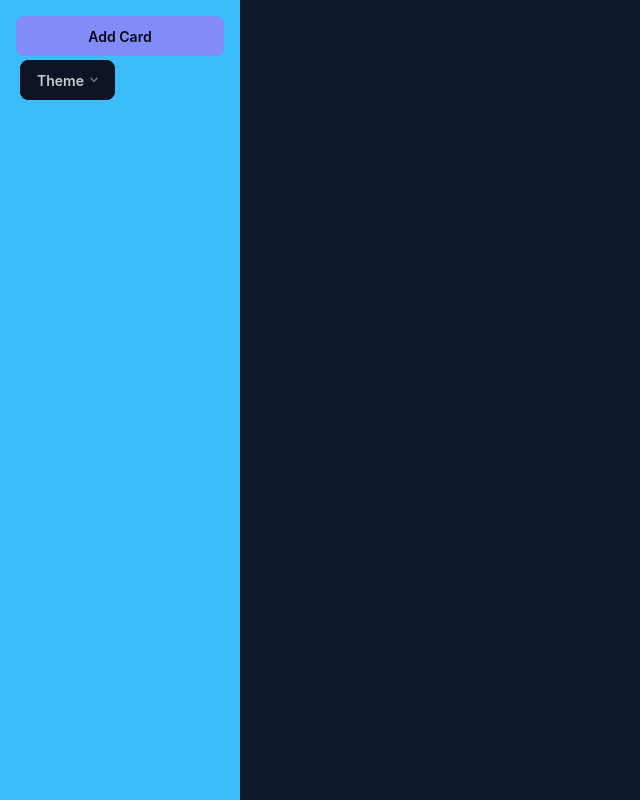
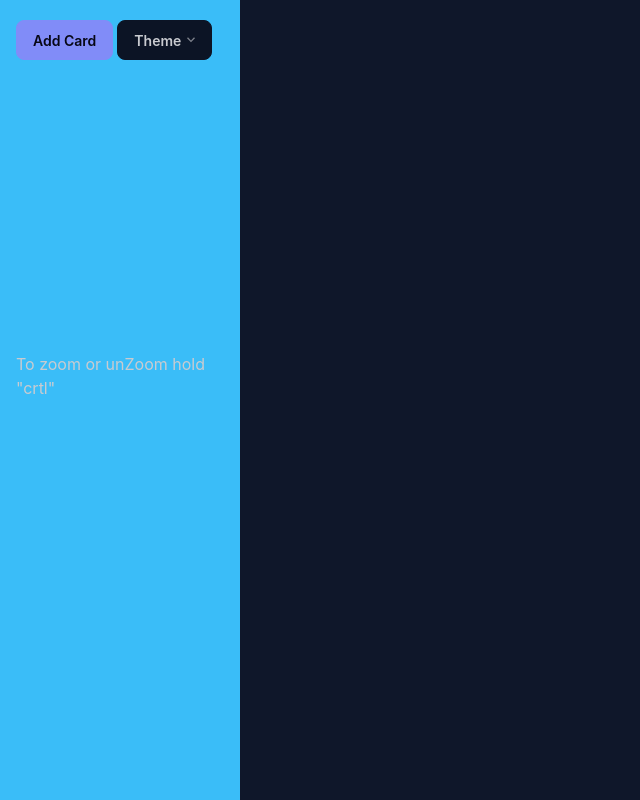
Before and after one commit to Xenon99o9/Junie, a React (Vite) app in the folder front/: page / in a window 1280 px wide. Shown: the whole page, without its empty margins (0-640 px from the left). Built offline with nearby package versions, Linux system fonts and the light colour scheme.

Commit message:
ajout d'un text pour signale à l'utilisateur comment utiliser le zoom

```diff
--- a/front/src/ToolBar.tsx
+++ b/front/src/ToolBar.tsx
@@ -14,7 +14,7 @@ const ToolBar = ({cards, setCards, addCard} : Props) => {
 
   return (
 
-    <div className="list absolute top-0 left-0 w-60 h-screen z-20 overflow-hidden bg-primary p-4">
+    <div className="flex-col absolute top-0 left-0 w-60 h-screen z-20 overflow-hidden bg-primary p-4">
 
         <button className="btn btn-secondary rounded-lg" onClick={addCard}>Add Card</button>
 
@@ -73,6 +73,9 @@ const ToolBar = ({cards, setCards, addCard} : Props) => {
             </li>
           </ul>
         </div>
+        <div className=" ">
+          To zoom or unZoom hold "crtl"
+        </div>
     </div>
   )
 }
```
